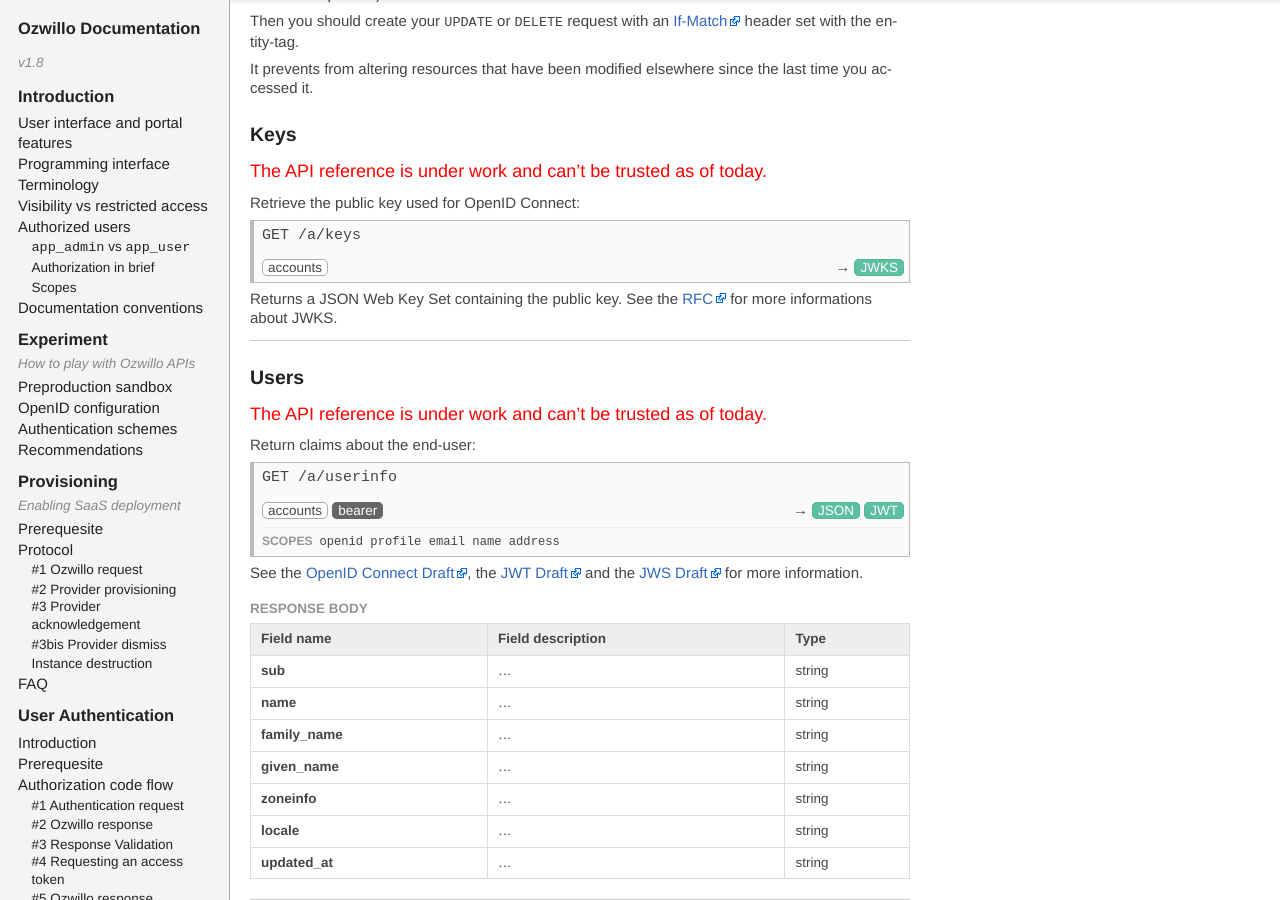
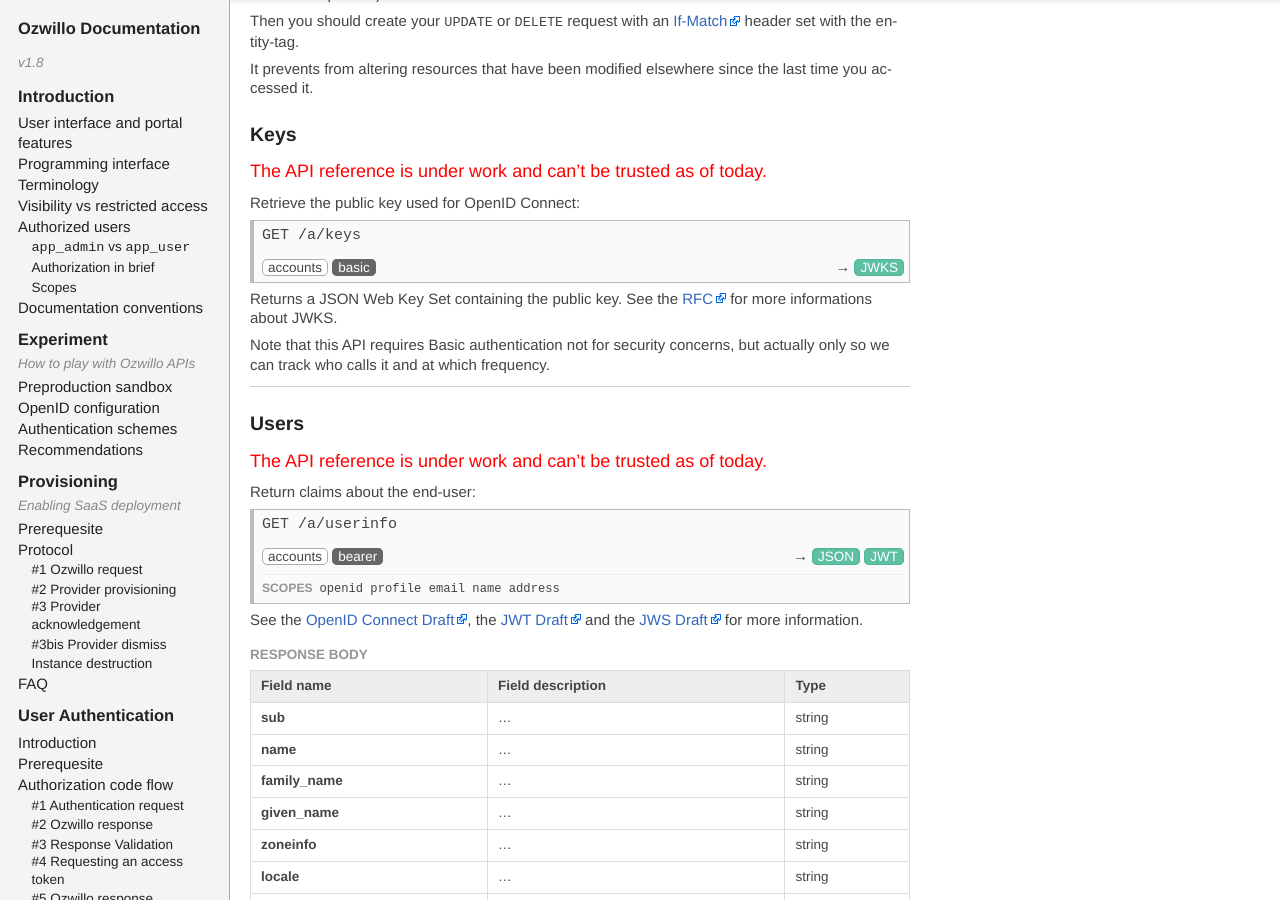
Before and after one commit to ozwillo/ozwillo-doc, a Jekyll site: the page built from index.html, in a window 1280 px wide and 900 px high, scrolled down 22428 px. Built offline with Jekyll 4.4.1, drawn with Linux system fonts in a browser that asks for light colours; nearby versions of some CDN libraries; library files that are not in the unit come from our copies.

Commit message:
Keys endpoint requires basic auth.

```diff
--- a/_includes/5-api-reference.md
+++ b/_includes/5-api-reference.md
@@ -65,6 +65,7 @@
 	<div class="api-options">
 		<div class="api-request">
 			<span class="api-host">accounts</span>
+			<span class="api-auth">basic</span>
 		</div>
 		<div class="api-response">
 			<span class="api-output">JWKS</span>
@@ -73,6 +74,8 @@
 </div>
 
 Returns a JSON Web Key Set containing the public key. See the <a href="https://tools.ietf.org/html/draft-ietf-jose-json-web-key-18" target="_blank">RFC</a> for more informations about JWKS.
+
+Note that this API requires Basic authentication not for security concerns, but actually only so we can track who calls it and at which frequency.
 
 <hr/>
 
```
